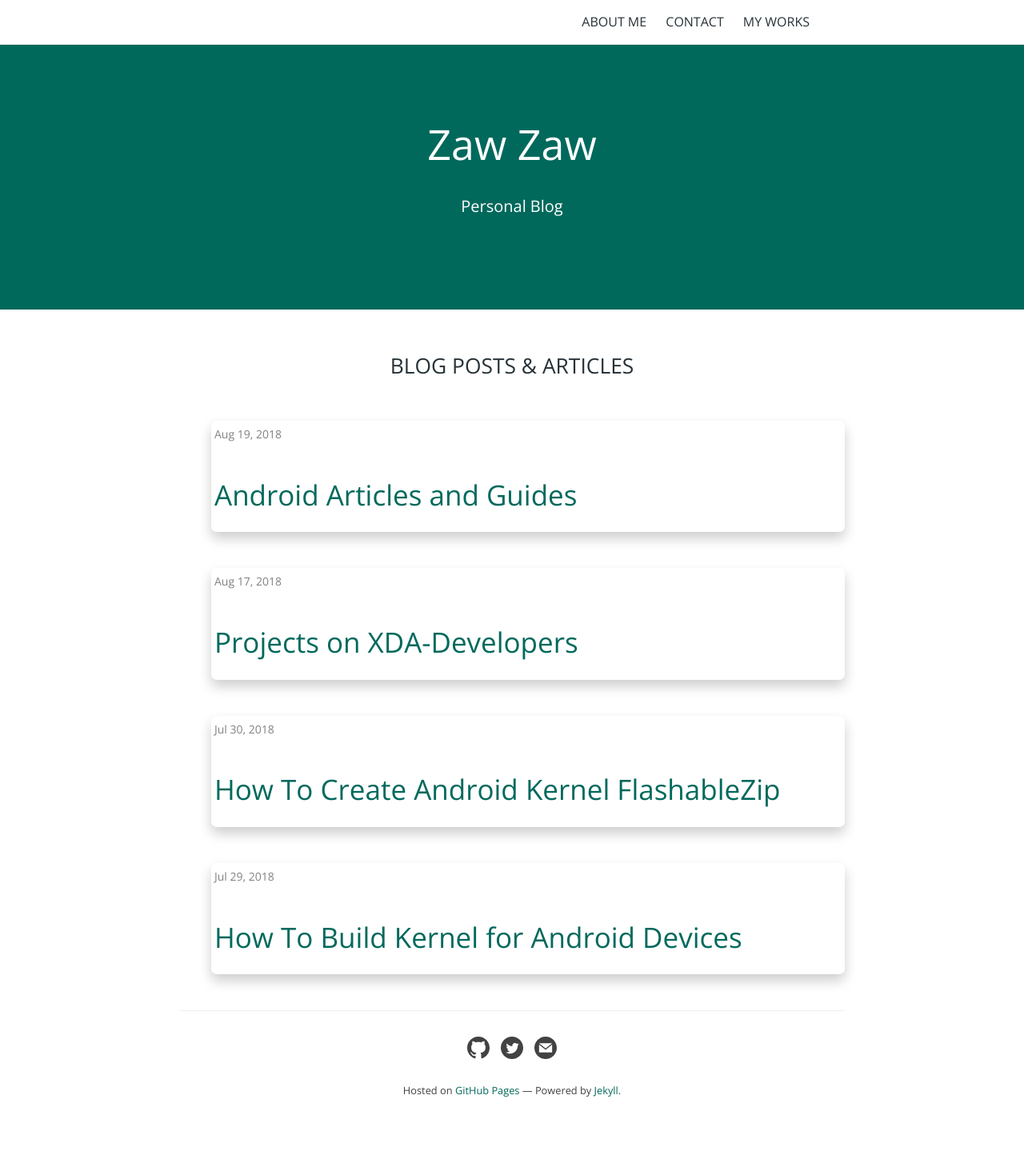
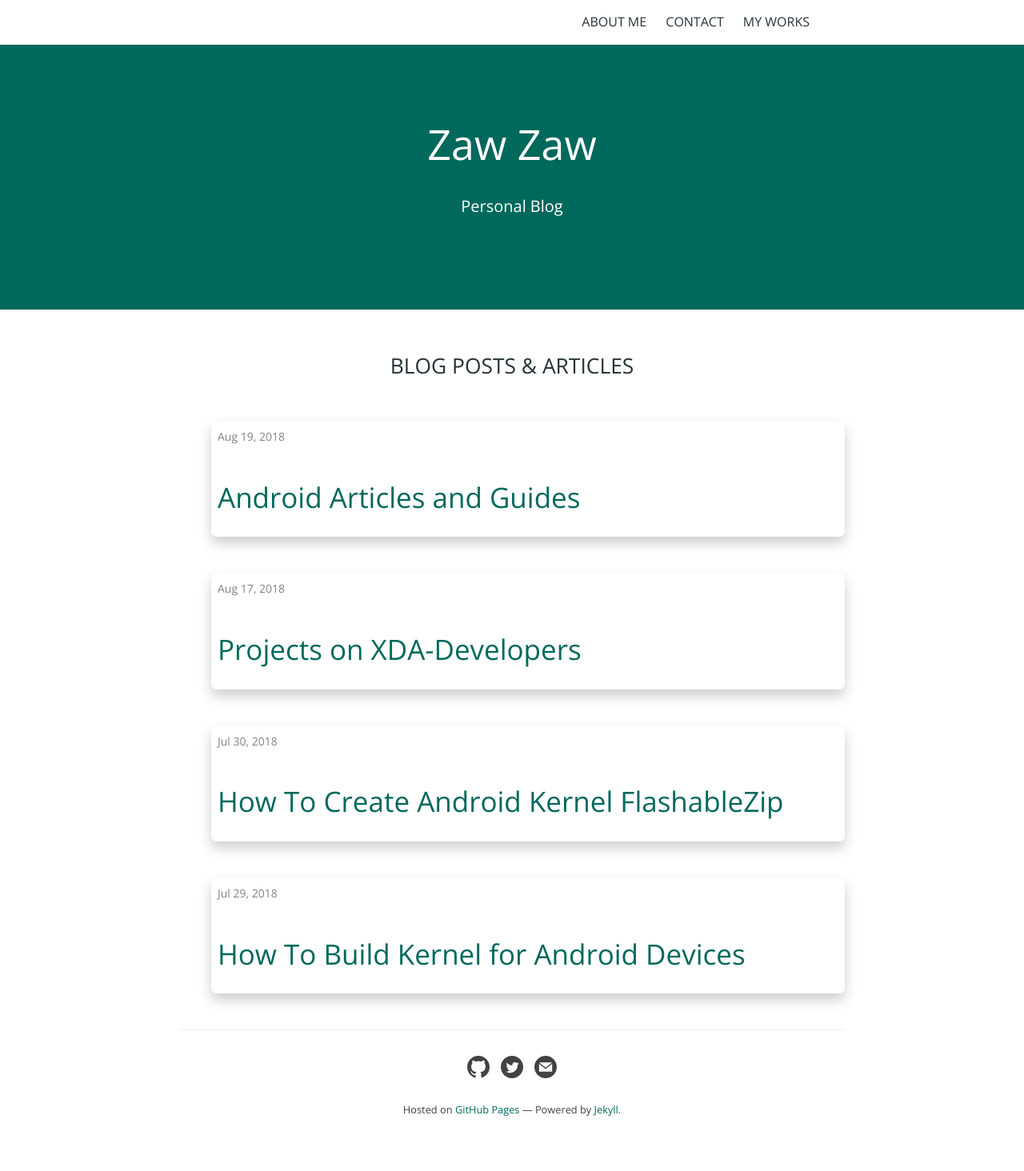
Before and after one commit to zawzaww/zawzaww.github.io, a Jekyll site: the page built from index.md, in a window 1280 px wide. Shown: the whole page at 80% size. Built offline with Jekyll 4.4.1, drawn with Linux system fonts in a browser that asks for light colours; before the commit the page ends 1440 px from its top, so only the background shows below that.

Commit message:
Update jekyll-theme-cayman-blog.scss

```diff
--- a/_sass/jekyll-theme-cayman-blog.scss
+++ b/_sass/jekyll-theme-cayman-blog.scss
@@ -71,7 +71,7 @@ img {
 
 /* Add some padding inside the card container */
 .container {
-  padding: 1px 4px;
+  padding: 4px 8px;
 }
 
 .btn {
```
